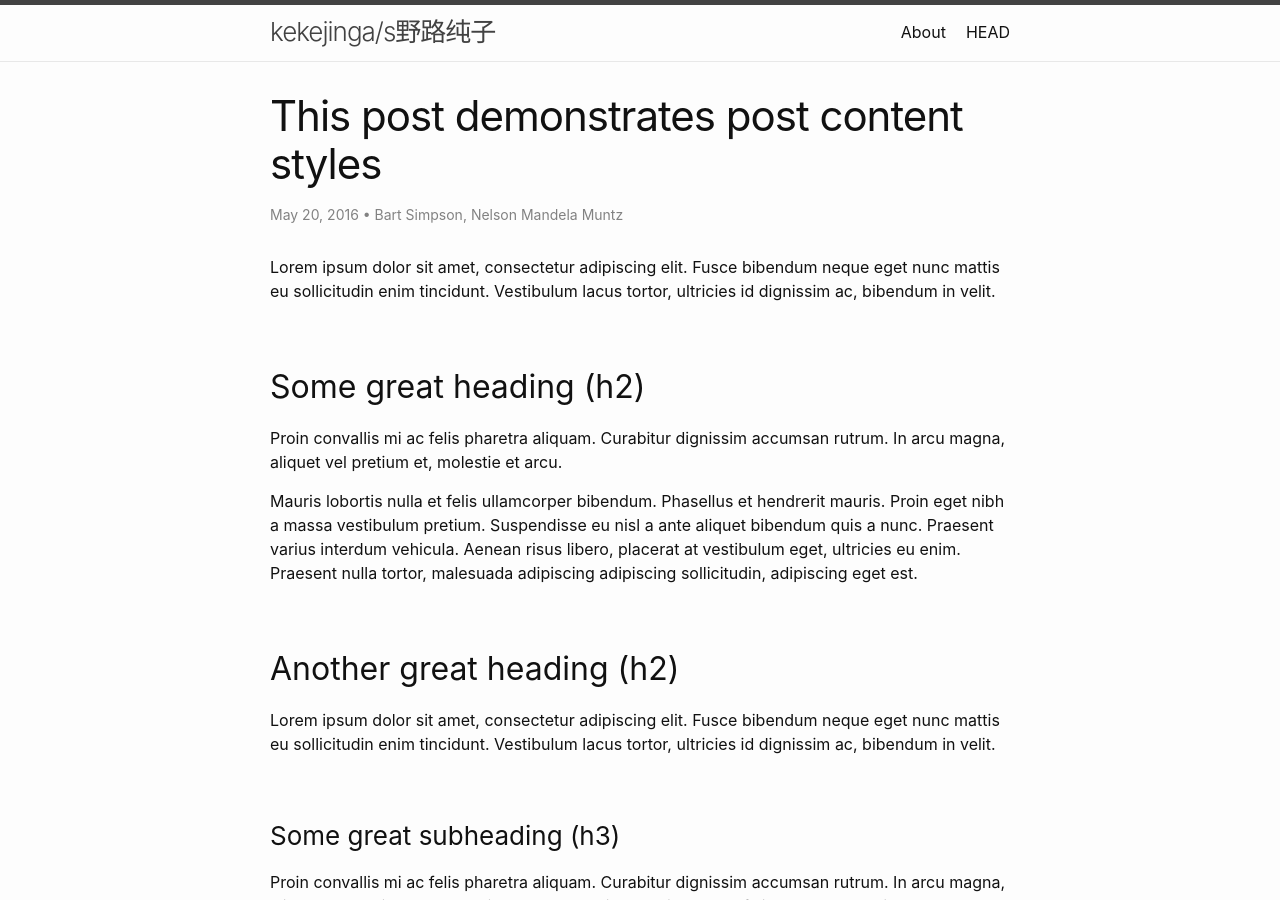
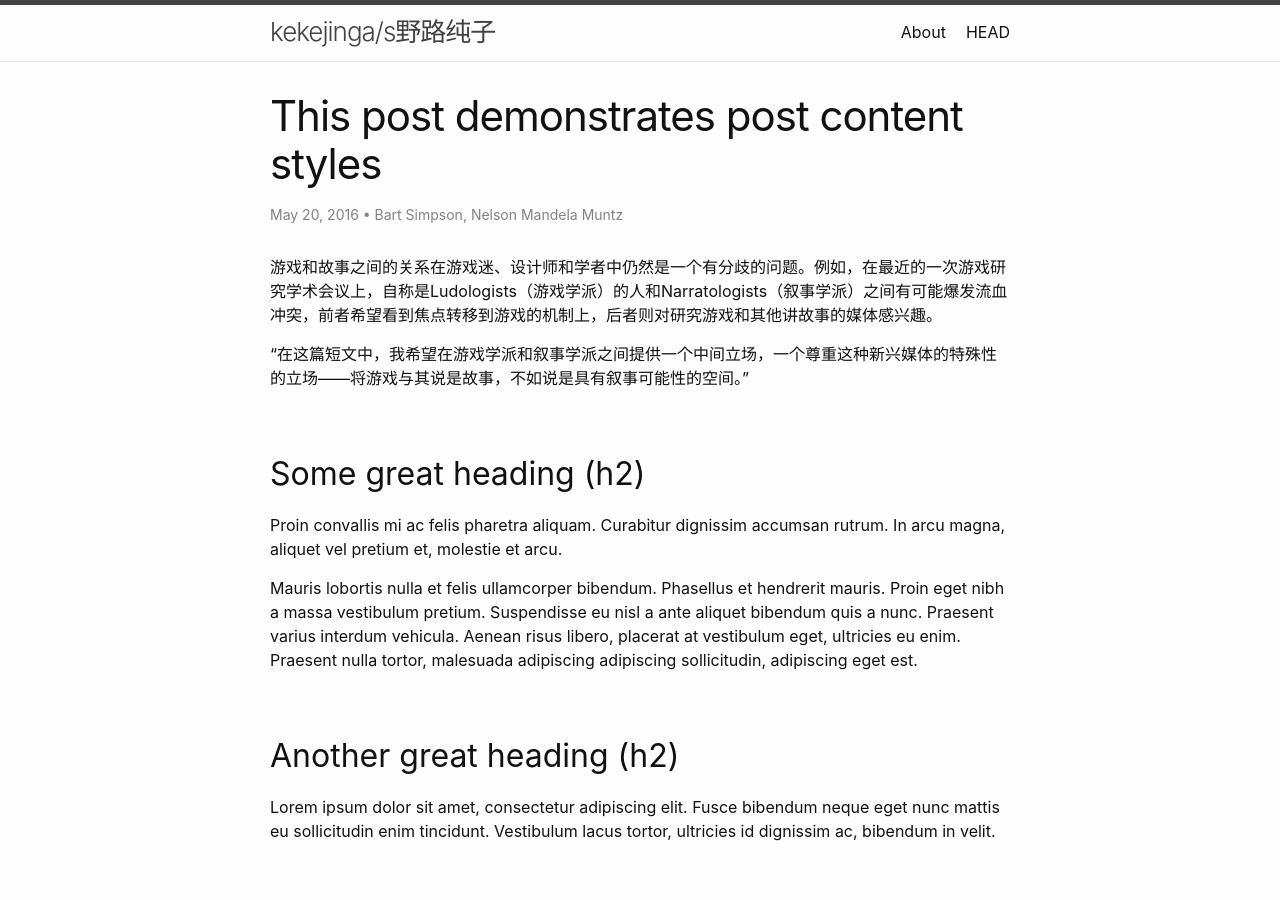
Before and after one commit to kekejinga/kekejinga.github.io, a Jekyll site: the page built from _posts/2016-05-20-this-post-demonstrates-post-content-styles.md, in a window 1280 px wide and 900 px high. Built offline with Jekyll 4.4.1, drawn with Linux system fonts in a browser that asks for light colours.

Commit message:
Update 2016-05-20-this-post-demonstrates-post-content-styles.md

```diff
--- a/_posts/2016-05-20-this-post-demonstrates-post-content-styles.md
+++ b/_posts/2016-05-20-this-post-demonstrates-post-content-styles.md
@@ -8,7 +8,9 @@ author:
 meta: "Springfield"
 ---
 
-Lorem ipsum dolor sit amet, consectetur adipiscing elit. Fusce bibendum neque eget nunc mattis eu sollicitudin enim tincidunt. Vestibulum lacus tortor, ultricies id dignissim ac, bibendum in velit.
+游戏和故事之间的关系在游戏迷、设计师和学者中仍然是一个有分歧的问题。例如，在最近的一次游戏研究学术会议上，自称是Ludologists（游戏学派）的人和Narratologists（叙事学派）之间有可能爆发流血冲突，前者希望看到焦点转移到游戏的机制上，后者则对研究游戏和其他讲故事的媒体感兴趣。
+
+“在这篇短文中，我希望在游戏学派和叙事学派之间提供一个中间立场，一个尊重这种新兴媒体的特殊性的立场——将游戏与其说是故事，不如说是具有叙事可能性的空间。”
 
 ## Some great heading (h2)
 
```
